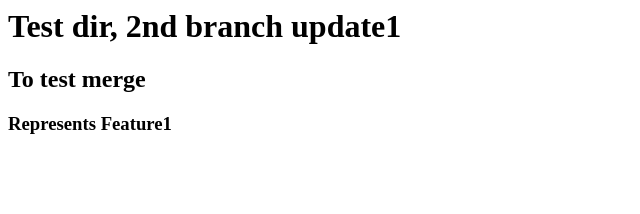
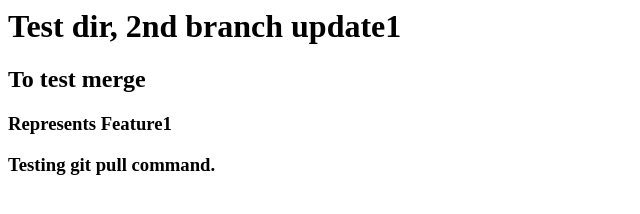
Before and after one commit to Likith-1995/code, a plain HTML site: page index.html in a window 1280 px wide. Shown: the whole page, without its empty margins (0-640 px from the left). Drawn offline with Linux system fonts and the light colour scheme.

Commit message:
For git pull

```diff
--- a/index.html
+++ b/index.html
@@ -1,3 +1,5 @@
 <h1> Test dir, 2nd branch update1 <h1>
 <h2> To test merge <h2>
 <h3> Represents Feature1 <h3>
+
+ Testing git pull command.
```
